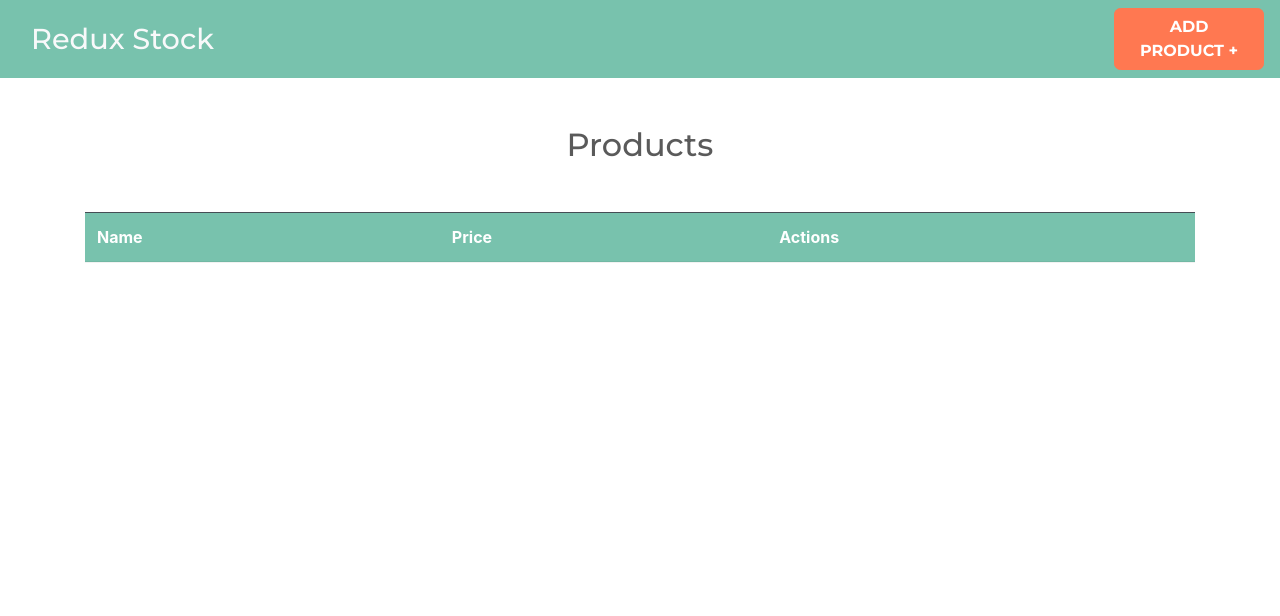
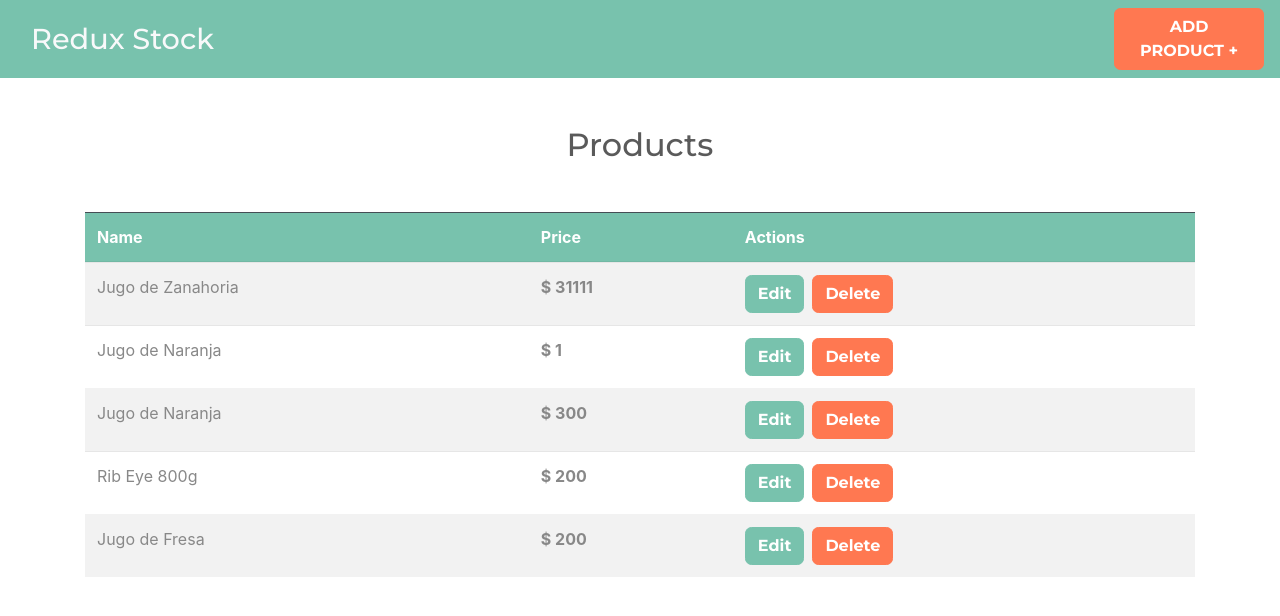
Before and after one commit to devq97/stock-redux, a React (Create React App) app: page / in a window 1280 px wide. Shown: the top 616 px of the page. Built offline with nearby package versions, Linux system fonts and the light colour scheme; data requests are answered from the project's data file.

Commit message:
Se realiza funcionalidad de cargar productos

```diff
--- a/src/actions/productActions.js
+++ b/src/actions/productActions.js
@@ -1,7 +1,10 @@
 import {
   ADD_PRODUCT,
   ADD_PRODUCT_SUCCESS,
-  ADD_PRODUCT_FAIL
+  ADD_PRODUCT_FAIL,
+  FETCH_PRODUCTS,
+  FETCH_PRODUCTS_SUCCESS,
+  FETCH_PRODUCTS_FAIL
 } from "../types";
 
 import axiosClient from "../config/axios";
@@ -67,3 +70,54 @@ const addProductFail = () => ({
   type: ADD_PRODUCT_FAIL,
   payload: true
 });
+
+/**
+ * Fetch products action
+ * @returns {Function}
+ */
+export function fetchProductsAction() {
+  return async (dispatch) => {
+
+    dispatch( fetchProducts() );
+
+    try {
+
+      const { data } = await axiosClient.get('products');
+      dispatch( fetchProductsSuccess(data) );
+
+    } catch (error) {
+
+      console.log(error);
+      dispatch( fetchProductsFail() );
+
+    }
+  };
+}
+
+/**
+ * Fetch products
+ * @returns {{payload: boolean, type: *}}
+ */
+const fetchProducts = () => ({
+  type: FETCH_PRODUCTS,
+  payload: true
+});
+
+/**
+ * Fetch products success
+ * @param data
+ * @returns {{payload: *, type: *}}
+ */
+const fetchProductsSuccess = data => ({
+  type: FETCH_PRODUCTS_SUCCESS,
+  payload: data
+});
+
+/**
+ * Fetch products fail
+ * @returns {{payload: boolean, type: *}}
+ */
+const fetchProductsFail = () => ({
+  type: FETCH_PRODUCTS_FAIL,
+  payload: true
+});
--- a/src/components/NewProduct.js
+++ b/src/components/NewProduct.js
@@ -116,7 +116,7 @@ const NewProduct = ({history}) => {
               </button>
             </form>
 
-            { loading ? <p>Cargando...</p> : null }
+            { loading ? <p>Loading...</p> : null }
             { error ? <p className="alert alert-danger p-2 mt-2 text-center">Error</p> : null }
           </div>
         </div>
--- /dev/null
+++ b/src/components/Product.js
@@ -0,0 +1,29 @@
+import React from "react";
+import { Link } from "react-router-dom";
+
+const Product = ({product}) => {
+
+  const { name, price, id } = product;
+
+  return (
+    <tr>
+      <td>{name}</td>
+      <td>
+        <span className="font-weight-bold">$ {price}</span>
+      </td>
+      <td>
+        <Link to={`/products/edit/${id}`} className="btn btn-primary mr-2">
+          Edit
+        </Link>
+        <button
+          type="button"
+          className="btn btn-danger"
+        >
+          Delete
+        </button>
+      </td>
+    </tr>
+  )
+};
+
+export default Product;
--- a/src/components/Products.js
+++ b/src/components/Products.js
@@ -1,4 +1,8 @@
-import React, {Fragment} from 'react';
+import React, { Fragment, useEffect } from 'react';
+
+import { useSelector, useDispatch } from "react-redux";
+import { fetchProductsAction } from '../actions/productActions';
+import Product from "./Product";
 
 /**
  * Products list
@@ -6,11 +10,45 @@ import React, {Fragment} from 'react';
  * @constructor
  */
 const Products = () => {
+
+  /**
+   * useDispatch
+   */
+  const dispatch = useDispatch();
+
+  /**
+   * Reading state
+   */
+  const products = useSelector( state => state.products.products);
+  const error = useSelector( state => state.products.error);
+  const loading = useSelector( state => state.products.loading);
+
+  useEffect( () => {
+
+    const fetchProducts = () => dispatch( fetchProductsAction() );
+    fetchProducts();
+
+  }, [])
+
   return (
     <Fragment>
       <h2 className="text-center my-5">
         Products
       </h2>
+
+      {
+        error ?
+          <p className="font-weight-bold alert alert-danger text-center mt-4">Error</p>
+        :
+          null
+      }
+
+      {
+        loading ?
+          <p className="text-center">Loading...</p>
+        :
+          null
+      }
 
       <table className="table table-striped">
         <thead className="bg-primary table-dark">
@@ -20,6 +58,21 @@ const Products = () => {
             <th scope="col">Actions</th>
           </tr>
         </thead>
+        <tbody>
+          {
+            products.length === 0 ?
+              'Products empty'
+            :
+              (
+                products.map( product => (
+                  <Product
+                    key={product.id}
+                    product={product}
+                  />
+                ))
+              )
+          }
+        </tbody>
       </table>
     </Fragment>
   )
--- a/src/reducers/productsReducer.js
+++ b/src/reducers/productsReducer.js
@@ -1,7 +1,10 @@
 import {
   ADD_PRODUCT,
   ADD_PRODUCT_SUCCESS,
-  ADD_PRODUCT_FAIL
+  ADD_PRODUCT_FAIL,
+  FETCH_PRODUCTS,
+  FETCH_PRODUCTS_SUCCESS,
+  FETCH_PRODUCTS_FAIL
 } from "../types";
 
 /**
@@ -23,6 +26,7 @@ const initialState = {
 export default function (state = initialState, action) {
   switch (action.type) {
     case ADD_PRODUCT:
+    case FETCH_PRODUCTS:
       return {
         ...state,
         loading: action.payload
@@ -31,14 +35,23 @@ export default function (state = initialState, action) {
       return {
         ...state,
         loading: false,
+        error: null,
         products: [...state.products, action.payload]
       };
     case ADD_PRODUCT_FAIL:
+    case FETCH_PRODUCTS_FAIL:
       return {
         ...state,
         loading: false,
         error: action.payload
       }
+    case FETCH_PRODUCTS_SUCCESS:
+      return {
+        ...state,
+        loading: false,
+        error: null,
+        products: action.payload
+      }
     default:
       return state;
   }
--- a/src/types/index.js
+++ b/src/types/index.js
@@ -1,3 +1,7 @@
 export const ADD_PRODUCT = 'ADD_PRODUCT';
 export const ADD_PRODUCT_SUCCESS = 'ADD_PRODUCT_SUCCESS';
 export const ADD_PRODUCT_FAIL = 'ADD_PRODUCT_FAIL';
+
+export const FETCH_PRODUCTS = 'FETCH_PRODUCTS';
+export const FETCH_PRODUCTS_SUCCESS = 'FETCH_PRODUCTS_SUCCESS';
+export const FETCH_PRODUCTS_FAIL = 'FETCH_PRODUCTS_FAIL';
```
